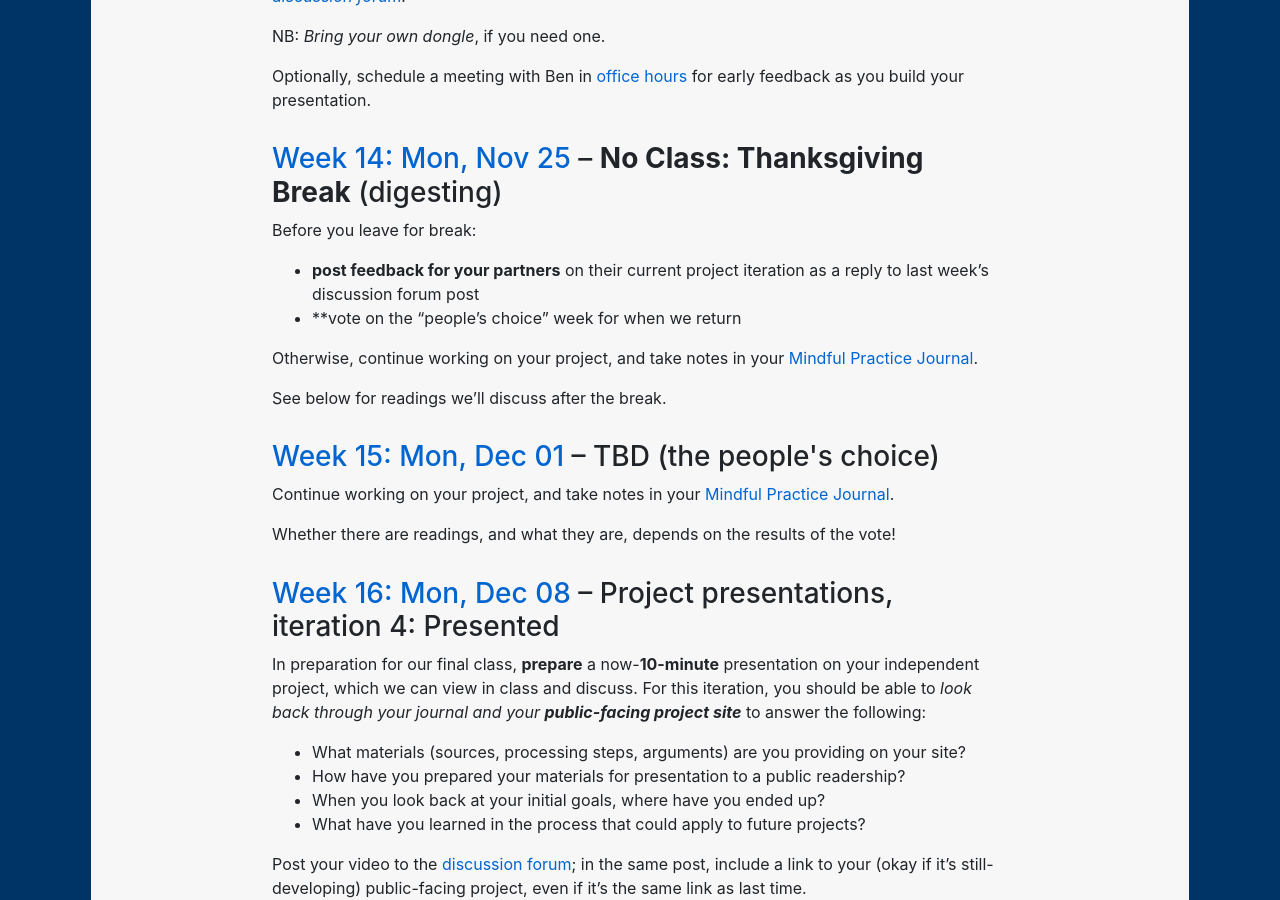
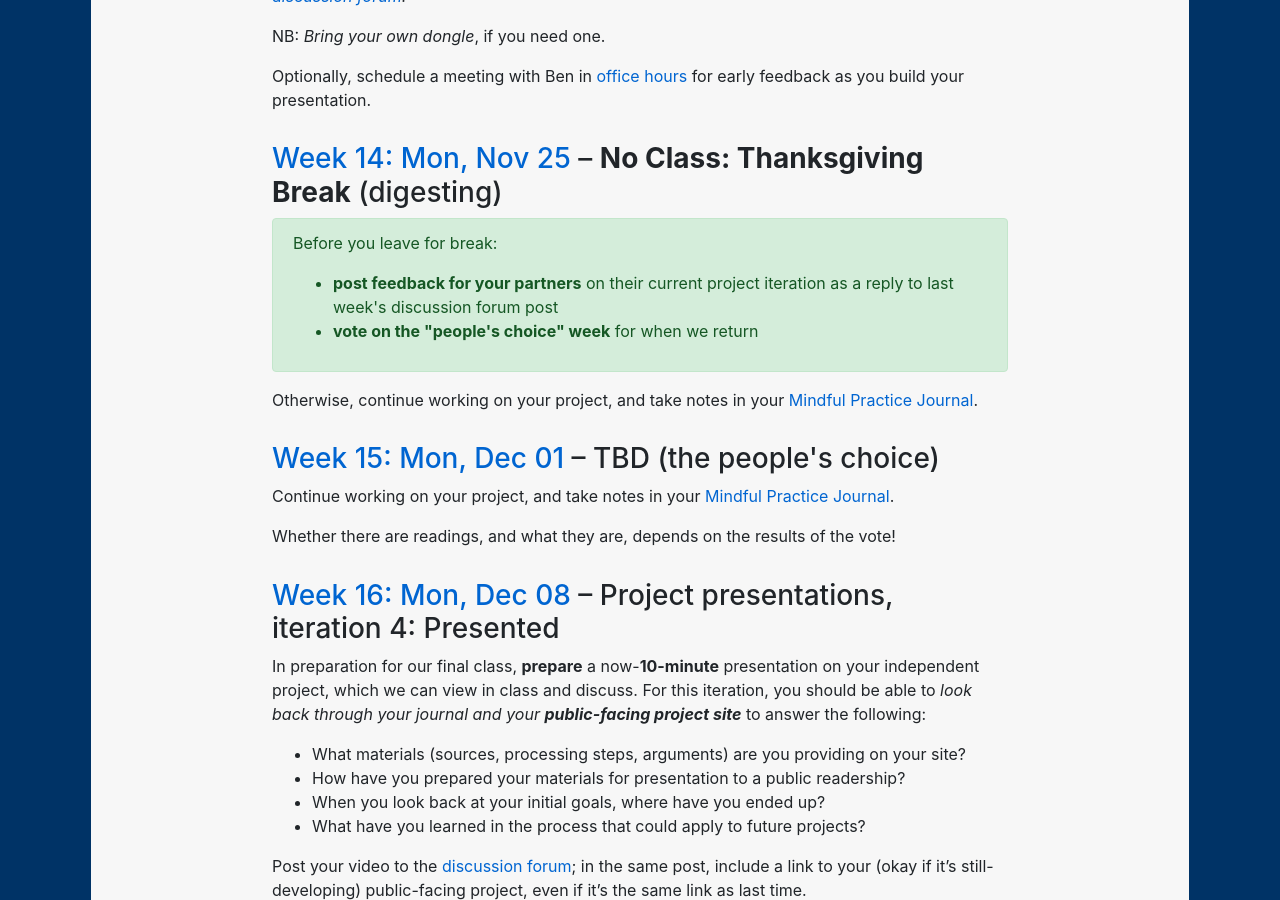
Before and after one commit to benmiller314/dsam2025fall, a Jekyll site: the page built from schedule.md, in a window 1280 px wide and 900 px high, scrolled down 10990 px. Built offline with Jekyll 4.4.1, drawn with Linux system fonts in a browser that asks for light colours; our own code applies the rules of GitHub Pages for plain Markdown files.

Commit message:
more prominent hw before thanksgiving break

```diff
--- a/schedule.md
+++ b/schedule.md
@@ -332,15 +332,17 @@ Optionally, schedule a meeting with Ben in [office hours](office) for early feed
 
 <h3 id="week-14"><a href='plans/week-14'>Week 14: Mon, Nov 25</a> – <strong>No Class: Thanksgiving Break</strong> (digesting)</h3>
 
-Before you leave for break:
-
-* **post feedback for your partners** on their current project iteration as a reply to last week's discussion forum post
-* **vote on the "people's choice" week for when we return
+<div class="alert alert-success">
+    <p>Before you leave for break:</p>
+    <ul>
+        <li><strong>post feedback for your partners</strong> on their current project iteration as a reply to last week's discussion forum post</li>
+        <li><strong>vote on the "people's choice" week</strong> for when we return</li>
+    </ul>
+</div>
 
 
 Otherwise, continue working on your project, and take notes in your [Mindful Practice Journal](projects.md).
 
-See below for readings we'll discuss after the break.
 
 
 
```
